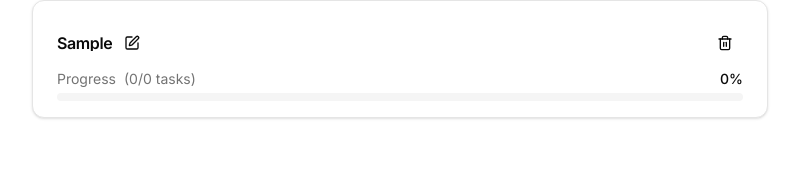
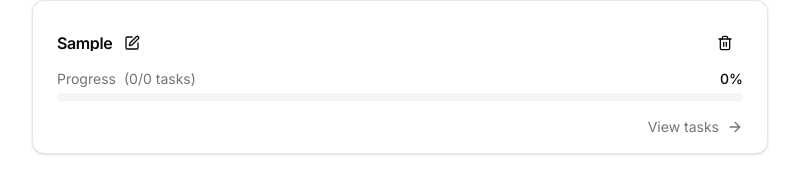
Before and after one commit to aleksiliu/task-manager, a Next.js app: page / in a window 1280 px wide. Both pictures are taken after typing "Sample" into the empty fields and a click on the button "Add List". Shown: the part 238-432 px from the top of the page, without its empty margins (240-1039 px from the left). Built offline with nearby package versions, Linux system fonts and the light colour scheme.

Commit message:
Add view tasks text

```diff
--- a/features/task-list/task-list-preview.tsx
+++ b/features/task-list/task-list-preview.tsx
@@ -1,6 +1,6 @@
 'use client';
 
-import { Check, Edit, Trash2 } from 'lucide-react';
+import { ArrowRight, Check, Edit, Trash2 } from 'lucide-react';
 import { useState } from 'react';
 import Link from 'next/link';
 import { Button } from '@/components/ui/button';
@@ -105,6 +105,15 @@ export function TaskListPreview({ taskList, onEditName, onDelete }: TaskListPrev
             />
           </div>
         </div>
+
+        <div className='mt-4 flex items-center justify-end'>
+          <Link
+            href={`/task/${taskList.id}`}
+            className='flex items-center gap-2 text-sm text-muted-foreground hover:text-foreground'>
+            View tasks
+            <ArrowRight className='h-4 w-4' />
+          </Link>
+        </div>
       </div>
     </Card>
   );
```
